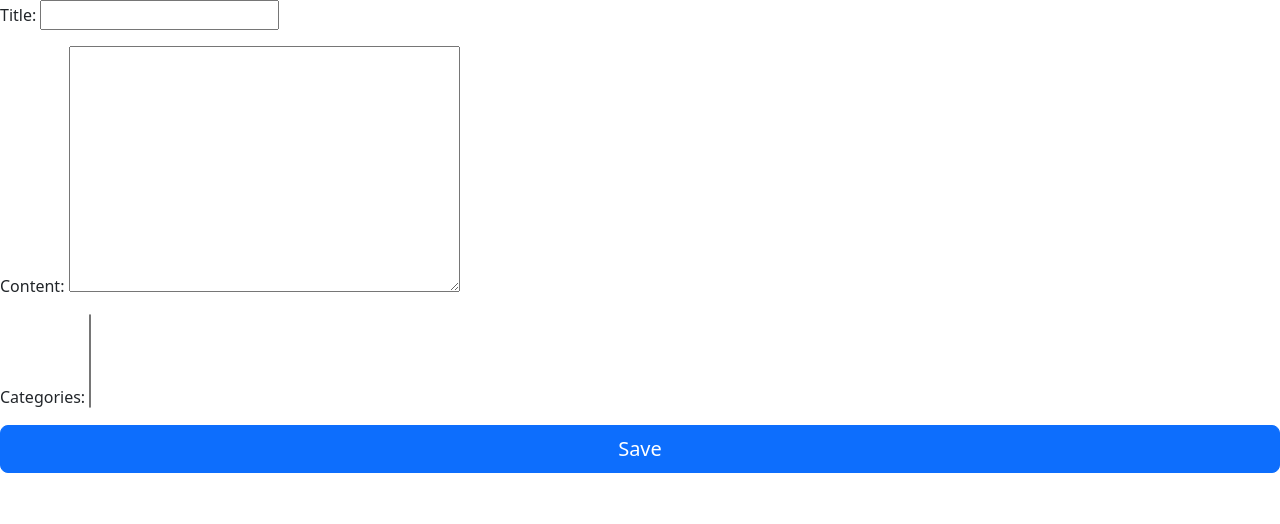
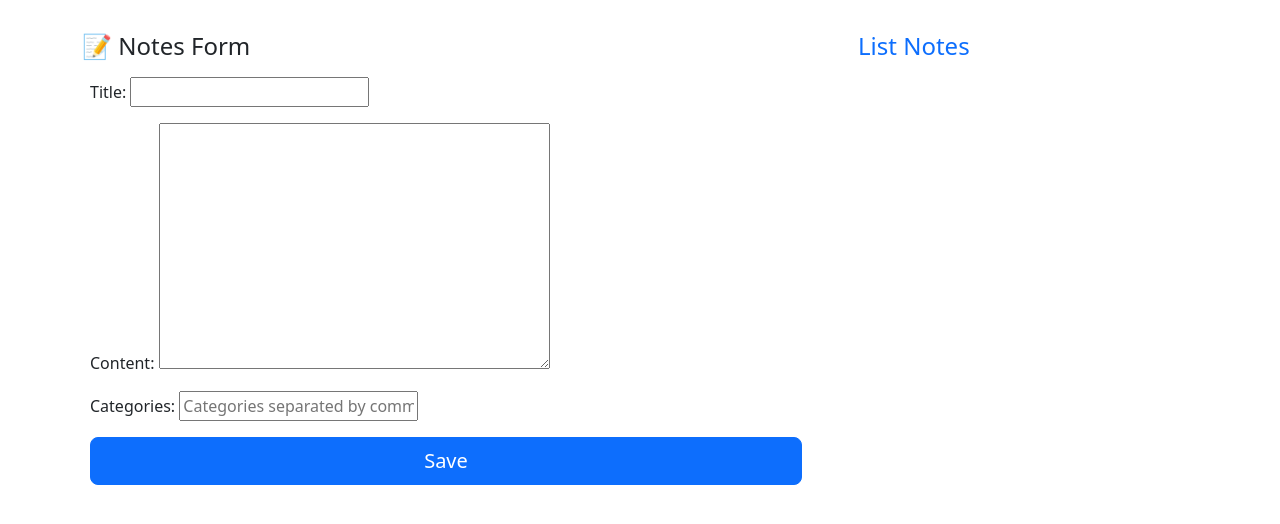
Before and after one commit to alelles16/challenge_list_notes, a Django app: page /notes/ in a window 1280 px wide. Shown: the top 524 px of the page. Run offline with Django 5.2, Linux system fonts and the light colour scheme; data that the repository does not hold is empty.

Commit message:
feat: Improve NoteForm and adding some styles and js

```diff
--- a/notes/forms.py
+++ b/notes/forms.py
@@ -3,6 +3,23 @@ from core.models import Note, Category
 
 class NoteForm(forms.ModelForm):
 
+    categories = forms.CharField(
+        widget=forms.TextInput(attrs={'placeholder': 'Categories separated by comma'}),
+    )
+
     class Meta:
         model = Note
-        fields = ('title', 'content', 'categories')
+        fields = ['title', 'content', 'categories']
+
+    def clean_categories(self):
+        categories_str = self.cleaned_data.get('categories', '')
+        category_names = [name.strip() for name in categories_str.split(',') if name.strip()]
+
+        categories = [Category.objects.get_or_create(name=name)[0] for name in category_names]
+        return categories
+
+    def save(self, commit=True):
+        instance = super().save(commit=False)
+        instance.save()
+        self.cleaned_data['categories'] and instance.categories.set(self.cleaned_data['categories'])
+        return instance
--- a/notes/static/css/notes.css
+++ b/notes/static/css/notes.css
@@ -0,0 +1,7 @@
+.container {
+    margin-top: 32px;
+}
+
+.post-form {
+    padding: 8px;
+}
--- a/notes/static/js/notes.js
+++ b/notes/static/js/notes.js
@@ -0,0 +1,19 @@
+fetch("/notes/api/")
+.then(response => response.json())
+.then(data => {
+    let notesList = document.getElementById("notesList");
+
+    let html = "";
+    data.forEach(note => {
+        html += `
+            <li class="list-group-item d-flex justify-content-between lh-sm">
+                <div>
+                    <h6 class="my-0">${note.title}</h6>
+                    <small class="text-body-secondary">${note.content}</small>
+                </div>
+            </li>`;
+    });
+
+    notesList.innerHTML = html;
+})
+.catch(error => console.error("Error:", error));
--- a/notes/templates/notes/note_list.html
+++ b/notes/templates/notes/note_list.html
@@ -7,11 +7,28 @@
     <link href="https://cdn.jsdelivr.net/npm/bootstrap@5.3.3/dist/css/bootstrap.min.css" rel="stylesheet" integrity="sha384-QWTKZyjpPEjISv5WaRU9OFeRpok6YctnYmDr5pNlyT2bRjXh0JMhjY6hW+ALEwIH" crossorigin="anonymous">
 </head>
 <body>
-    <form method="POST" class="post-form">
-        {% csrf_token %}
-        {{ form.as_p }}
-        <button type="submit" class="w-100 btn btn-primary btn-lg">Save</button>
-    </form>
+    <div class="container">
+        <div class="row g-5">
+            <div class="col-md-8 col-lg-8">
+                <h4 class="mb3">📝 Notes Form</h4>
+                {% for message in messages %}
+                    <div class="alert alert-{% if message.tags %}{{ message.tags }}{% endif %}">{{ message }}</div>
+                {% endfor %}
+                <form method="POST" class="needs-validation post-form" novalidate>
+                    {% csrf_token %}
+                    {{ form.as_p }}
+                    <button type="submit" class="w-100 btn btn-primary btn-lg">Save</button>
+                </form>
+            </div>
+            <div class="col-md-4 col-lg-4 order-md-last">
+                <h4 class="d-flex justify-content-between align-items-center mb-3">
+                    <span class="text-primary">List Notes</span>
+                </h4>
+                <ul class="list-group mb-3" id="notesList">
+                </ul>
+            </div>
+        </div>
+    </div>
     <script src="{% static 'js/notes.js' %}"></script>
     <script src="https://cdn.jsdelivr.net/npm/bootstrap@5.3.3/dist/js/bootstrap.bundle.min.js" integrity="sha384-YvpcrYf0tY3lHB60NNkmXc5s9fDVZLESaAA55NDzOxhy9GkcIdslK1eN7N6jIeHz" crossorigin="anonymous"></script>
 </body>
--- a/notes/views.py
+++ b/notes/views.py
@@ -1,6 +1,7 @@
 from django.shortcuts import render
 from rest_framework.views import APIView
 from rest_framework.response import Response
+from django.contrib import messages
 
 from core.models import Note
 from notes.forms import NoteForm
@@ -13,8 +14,7 @@ def note_view(request):
         if form.is_valid():
             note = form.save(commit=False)
             note.save()
-            form.cleaned_data = {}
-            return render(request, 'notes/note_list.html', {'form': form})
+            messages.success(request, "Note saved successfully.")
     form = NoteForm()
     form.cleaned_data = {}
     return render(request, 'notes/note_list.html', {'form': form})
```
